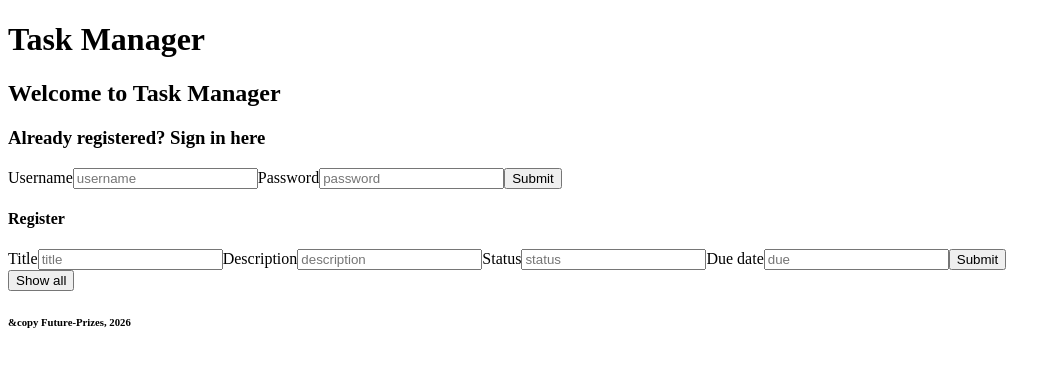
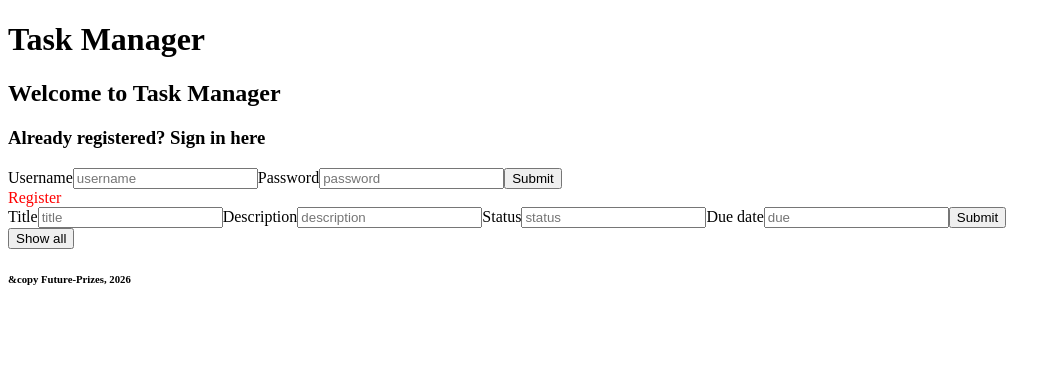
Before and after one commit to future-prizes/task-manager, a React (Vite) app: page / in a window 1280 px wide. Shown: the top 366 px of the page, without its empty margins (0-1061 px from the left). Built offline with nearby package versions, Linux system fonts and the light colour scheme.

Commit message:
fixed register function. Added message return. Moved register & login functions back to their child components

```diff
--- a/package.json
+++ b/package.json
@@ -7,7 +7,8 @@
     "dev": "vite",
     "build": "vite build",
     "lint": "eslint .",
-    "preview": "vite preview"
+    "preview": "vite preview",
+    "api": "cd api && venv/bin/flask run --no-debugger"
   },
   "dependencies": {
     "react": "^19.3.1",
--- a/src/App.jsx
+++ b/src/App.jsx
@@ -5,9 +5,12 @@ import NewPost from "./newPost";
 import Landing from "./landing";
 
 function App() {
-  const hostURL = "http://127.0.0.1";
+  const hostURL = "http://127.0.0.1/";
   const port = "5000";
   const [loggedIn, setLoggedIn] = useState(false)
+  const [username, setUsername] = useState("")
+  const [password, setPassword] = useState("")
+  const [email, setEmail] = useState("")
 
   async function login(event) {
     event.preventDefault();
@@ -15,7 +18,7 @@ function App() {
     const loginForm = event.target;
 
     const loginFormData = new FormData(loginForm);
-    const loginURL = new URL("/login", `${hostURL}:${port}`);
+    const loginURL = "/api/login";
 
     if (!loginForm.checkValidity()) {
       loginForm.checkValidity();
@@ -41,40 +44,13 @@ function App() {
     }
   }
 
-  async function register(event) {
-    const registerForm = event.target
-    event.preventDefault();
-    const registerFormData = new FormData(registerForm);
-    const regiserURL = new URL("/register", `${hostURL}:${port}`);
-
-    if (!registerForm.checkValidity()) {
-      registerForm.checkValidity();
-      return;
-    }
-    try {
-      const result = await fetch(regiserURL, {
-        method: "POST",
-        body: registerFormData,
-      });
-      if (!result.ok) {
-        throw new Error("no response");
-      }
-      const response = await result.json();
-      h2.textContent = response
-
-    } catch (error) {
-      return error.message;
-    } finally {
-      registerForm.reset();
-    }
-  }
 
   async function newPost(event) {
 
     event.preventDefault();
     const taskForm = event.target;
     const h1 = document.querySelector("h1");
-    const newTaskURL = new URL("/new-post", `${hostURL}:${port}`);
+    const newTaskURL = "/api/new-post";
     const newPostFormData = new FormData(taskForm);
     try {
       const result = await fetch(newTaskURL, {
@@ -98,7 +74,7 @@ function App() {
 
   // test functions
   async function showAll() {
-    const fetchAllURL = new URL("/show-all", `${hostURL}:${port}`);
+    const fetchAllURL = "/api/show-all";
     try {
       const result = await fetch(fetchAllURL, {
         method: "GET",
@@ -118,7 +94,7 @@ function App() {
       <header>
         <h1>Task Manager</h1>
       </header>
-      {loggedIn===true ? <Dashboard/> : <Landing login={login} register={register}/>}
+      {loggedIn===true ? <Dashboard/> : <Landing login={login}/>}
       <NewPost newPost = {newPost}/>
       <button onClick={showAll}>Show all</button>
       <h2></h2>
--- a/src/dashboard.jsx
+++ b/src/dashboard.jsx
@@ -18,6 +18,8 @@ function Dashboard({taskData}) {
 
             </Task>
         })}
+        <a>Logout</a>
+
         </>
     )
 
--- a/src/login.jsx
+++ b/src/login.jsx
@@ -44,7 +44,7 @@ function Login({registerRedirect, login}) {
         <button type="submit">Submit</button>
         </form>
 
-        <h4 onClick={registerRedirect}>Register</h4>
+        <a onClick={registerRedirect}style={{color: "red"}}>Register</a>
         </>
     )
 }
--- a/src/register.jsx
+++ b/src/register.jsx
@@ -1,57 +1,69 @@
 import {useState} from "react"
 
-function Register(register, registerRedirect) {
+function Register() {
 
-    const [username, setUsername] = useState("")
-    const [password, setPassword] = useState("")
-    const [email, setEmail] = useState("")
+    const [message, setMessage] = useState("")
 
-    function inputUser(e) {
-        setUsername(e.target.value)
+    async function register(event) {
+    event.preventDefault();
+    const registerForm = event.target
+    const registerFormData = new FormData(registerForm);
+    const regiserURL = "/api/register";
+
+    if (!registerForm.checkValidity()) {
+      registerForm.checkValidity();
+      return;
     }
-
-    function inputPass(e) {
-        setPassword(e.target.value)
-    }
-
-    function inputEmail(e) {
-        setEmail(e.target.value)
-    }
+    try {
+      const result = await fetch(regiserURL, {
+        method: "POST",
+        body: registerFormData,
+      });
+      if (!result.ok) {
+        throw new Error("no response");
+      }
+      const response = await result.json();
+      if (response.message) {
+        setMessage(response.message)
+      }
 
 
+    } catch (error) {
+      return error.message;
+    } finally {
+      registerForm.reset();
+    }
+  }
 
     return (
         <>
         <form onSubmit={(event)=>{register(event)}}>
         <label>Username
             <input
-            value = {username}
+            name = "username"
             type="text"
             required
             placeholder="username"
             minLength={3}
-            onChange={inputUser}
             />
         </label>
 
         <label>Email
             <input
-            value = {email}
+            name = "email"
             type="email"
             required
             placeholder="email"
-            onChange={inputEmail}
             />
         </label>
 
         <label>Password
             <input
-            value = {password}
+            name = "password"
             type="password"
             required
             minLength={6}
             placeholder="password"
-            onChange={inputPass}
             />
         </label>
 
@@ -59,6 +71,7 @@ function Register(register, registerRedirect) {
 
 
         </form>
+        <h2>{message}</h2>
         </>
     )
 }
--- a/vite.config.js
+++ b/vite.config.js
@@ -7,8 +7,7 @@ export default defineConfig({
   server: {
     proxy: {
       "/api": {
-        target: "http://localhost:5000",
-        changeOrigin: true,
+        target: "http://localhost:5000"
       },
     },
   },
```
Also changed, not shown: 2 other files (tests, documents, lock files or other folders).
